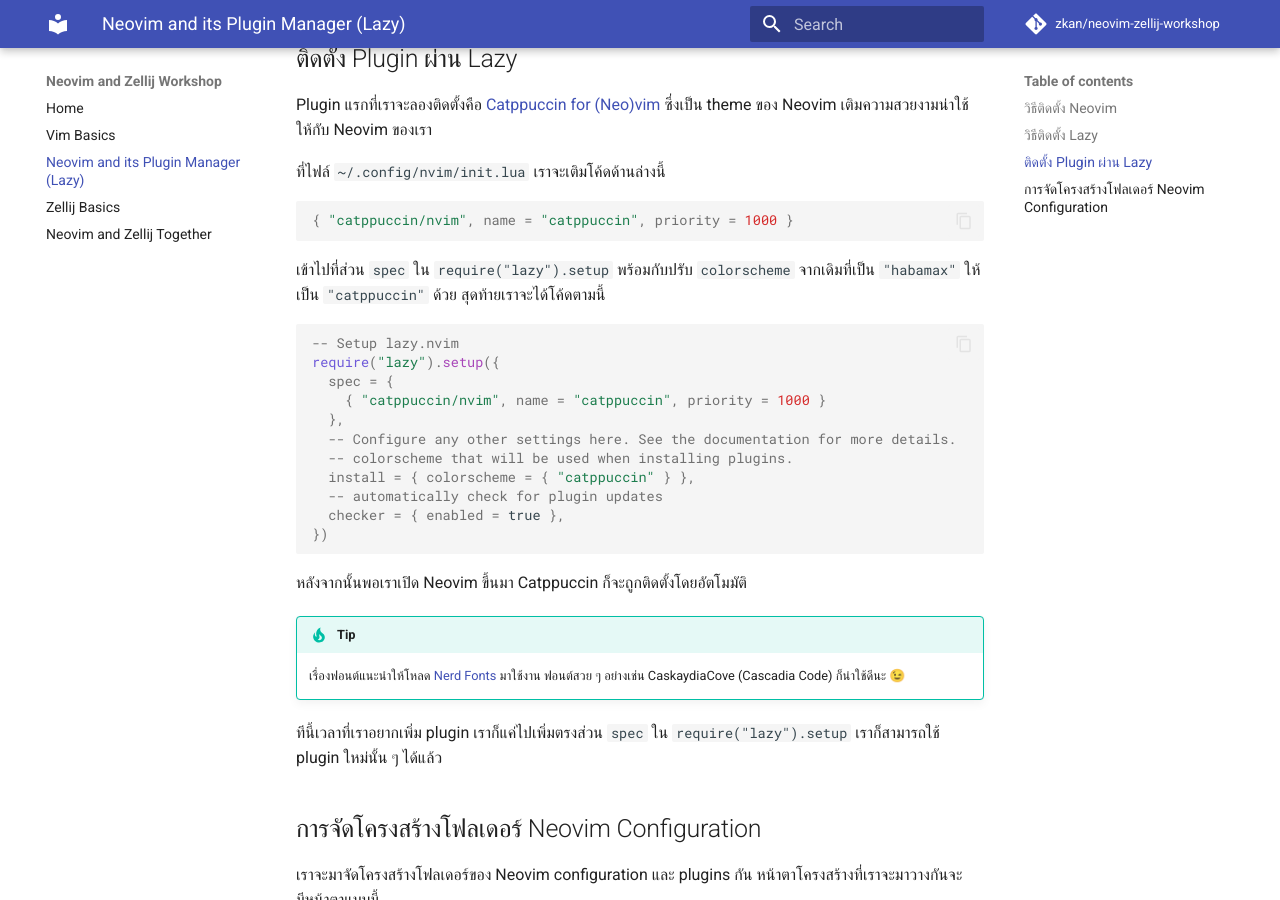
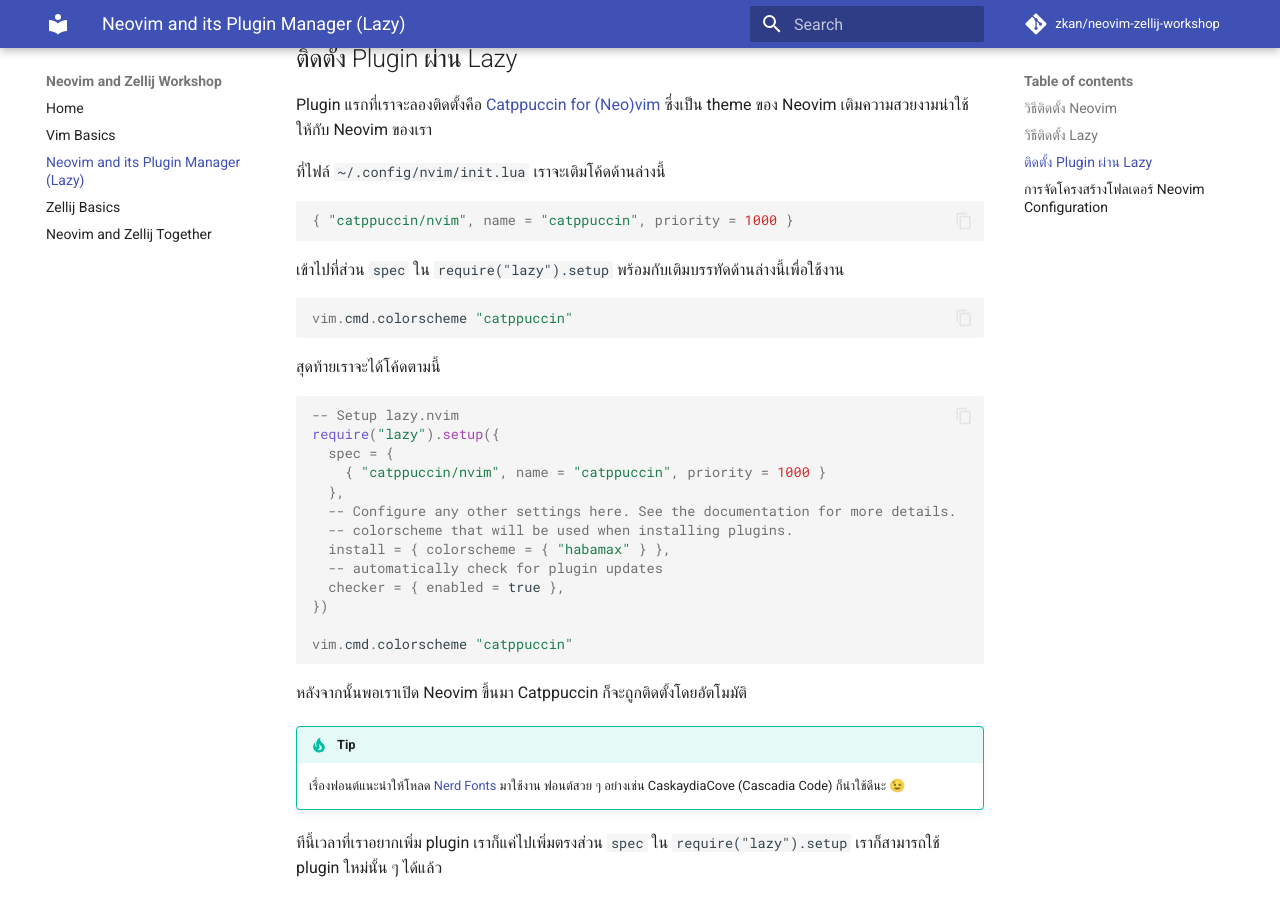
Before and after one commit to zkan/neovim-zellij-workshop, an MkDocs documentation site: the page built from docs/neovim-lazy.md, in a window 1280 px wide and 900 px high, scrolled down 905 px. Built offline with MkDocs 1.6.1 and Material for MkDocs 9.7.7, drawn with Linux system fonts in a browser that asks for light colours; comment, search, counter and statistics services are not loaded.

Commit message:
Revise catppuccin usage instruction

````diff
--- a/docs/neovim-lazy.md
+++ b/docs/neovim-lazy.md
@@ -48,8 +48,13 @@
 { "catppuccin/nvim", name = "catppuccin", priority = 1000 }
 ```
 
-เข้าไปที่ส่วน `spec` ใน `require("lazy").setup` พร้อมกับปรับ `colorscheme` จากเดิมที่เป็น
-`"habamax"` ให้เป็น `"catppuccin"` ด้วย สุดท้ายเราจะได้โค้ดตามนี้
+เข้าไปที่ส่วน `spec` ใน `require("lazy").setup` พร้อมกับเติมบรรทัดด้านล่างนี้เพื่อใช้งาน
+
+```lua
+vim.cmd.colorscheme "catppuccin"
+```
+
+สุดท้ายเราจะได้โค้ดตามนี้
 
 ```lua
 -- Setup lazy.nvim
@@ -59,10 +64,12 @@
   },
   -- Configure any other settings here. See the documentation for more details.
   -- colorscheme that will be used when installing plugins.
-  install = { colorscheme = { "catppuccin" } },
+  install = { colorscheme = { "habamax" } },
   -- automatically check for plugin updates
   checker = { enabled = true },
 })
+
+vim.cmd.colorscheme "catppuccin"
 ```
 
 หลังจากนั้นพอเราเปิด Neovim ขึ้นมา Catppuccin ก็จะถูกติดตั้งโดยอัตโมมัติ
````
